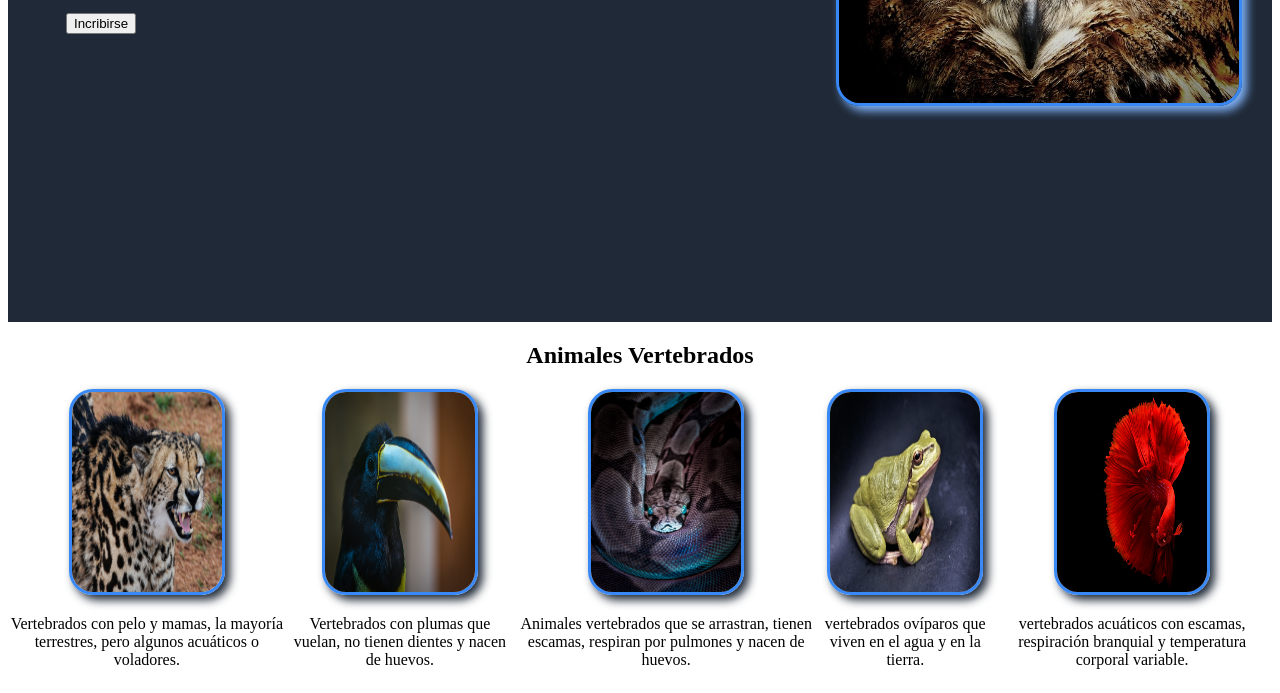
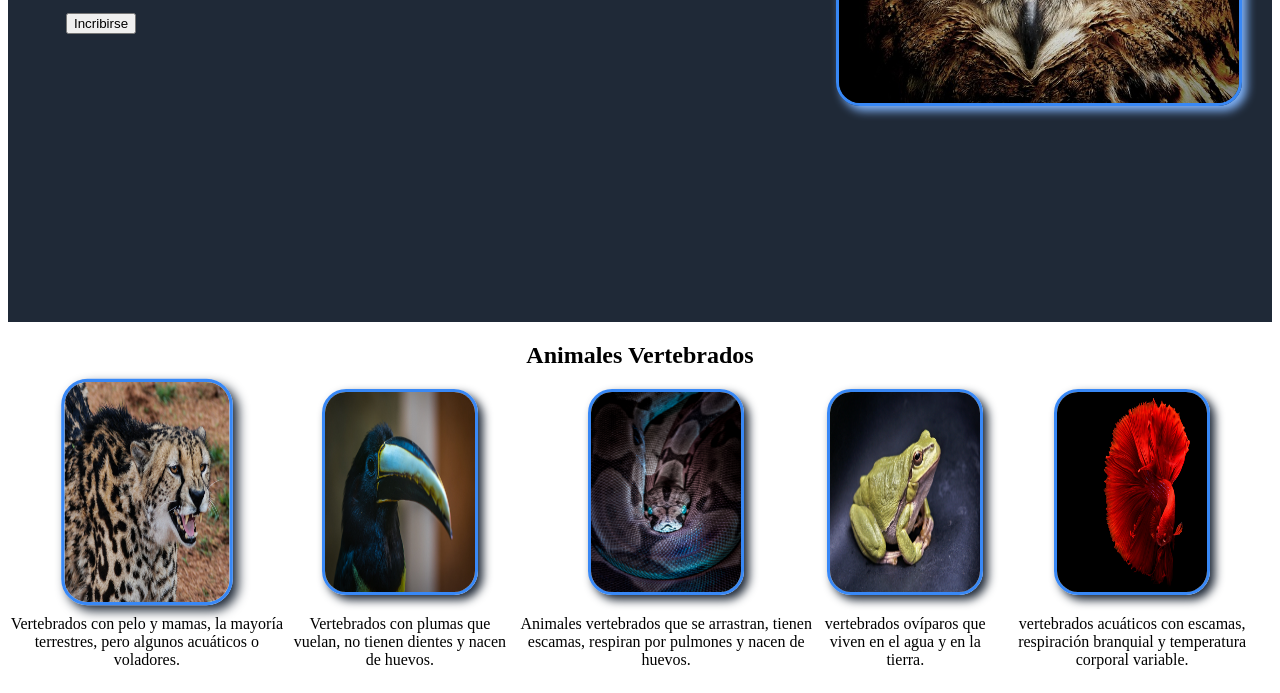
Before and after one commit to RobinsonJr017/pagina-inicio, a plain HTML site: page index.html in a window 1280 px wide. In both pictures the pointer is over the picture 146 px from the left and 829 px from the top of the page. Shown: the part 338-1031 px from the top of the page. Drawn offline with Linux system fonts and the light colour scheme.

Commit message:
Mejoro la seccion 1, visualmente

```diff
--- a/style.css
+++ b/style.css
@@ -65,5 +65,9 @@ a {
     border: 3px solid #3888f6;
     box-shadow: 5px 5px 10px hsl(215, 28%, 17%);
     border-radius: 24px;
+    transition: transform .2s;
+}
 
+.imagenes img:hover {
+    transform: scale(1.1);
 }
```
